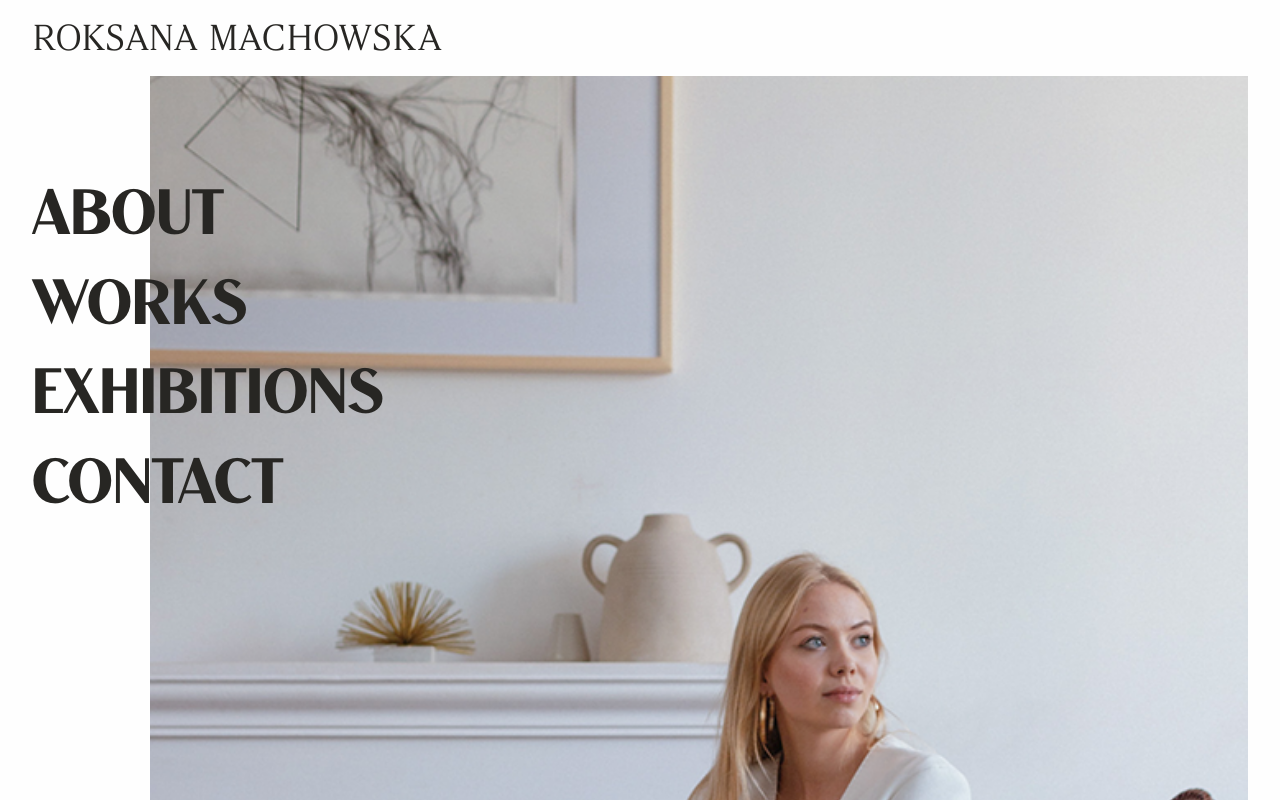
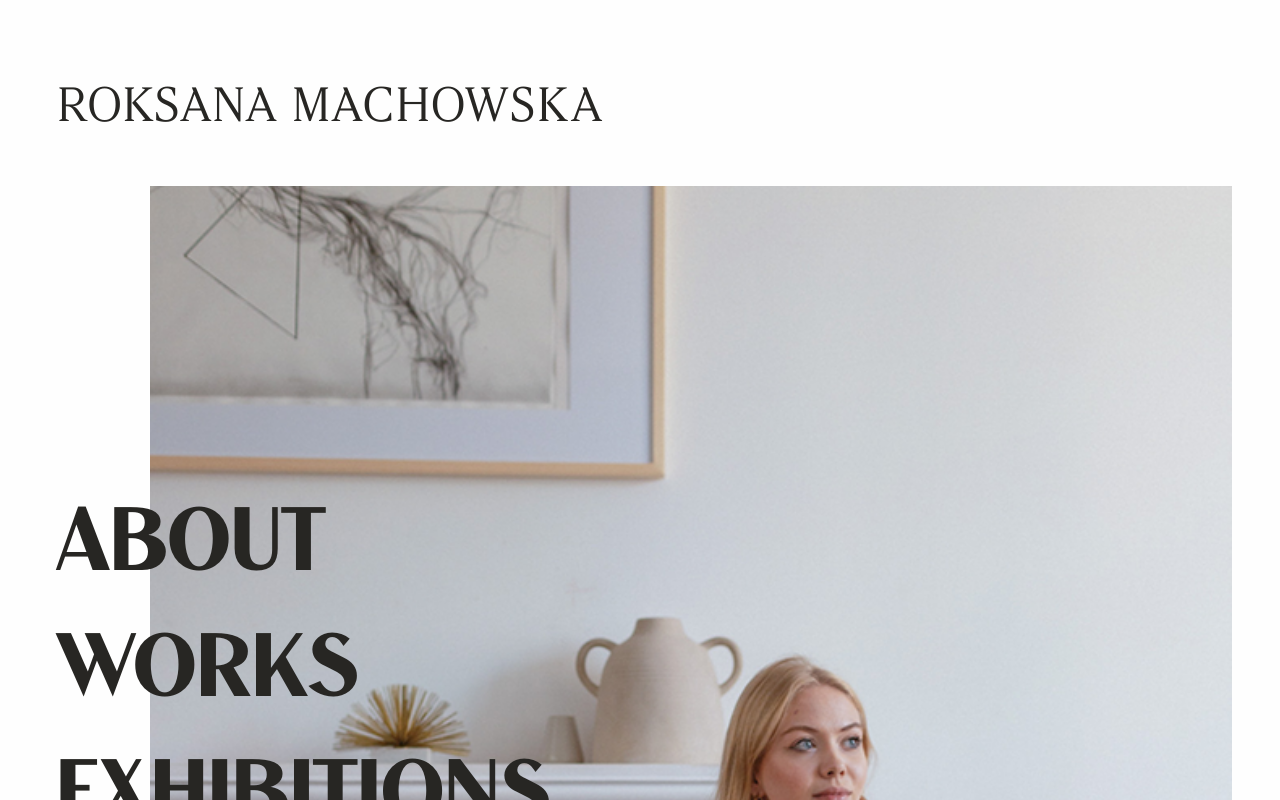
Before and after one commit to jakubziemba/machowska-portfolio, a Next.js app: page / in a window 1280 px wide. Shown: the top 800 px of the page. Built offline with nearby package versions, Linux system fonts and the light colour scheme.

Commit message:
Add viewports

```diff
--- a/components/HomeHeader.module.scss
+++ b/components/HomeHeader.module.scss
@@ -11,3 +11,19 @@
     text-transform: uppercase;
   }
 }
+
+@media only screen and (min-width: 750px) {
+  .header {
+    .home {
+      font-size: 40px;
+    }
+  }
+}
+
+@media only screen and (min-width: 900px) {
+  .header {
+    .home {
+      font-size: 48px;
+    }
+  }
+}
--- a/components/MenuItems/Submenu.module.scss
+++ b/components/MenuItems/Submenu.module.scss
@@ -1,3 +1,9 @@
 .works {
   margin-left: 24px;
 }
+
+@media only screen and (min-width: 668px) {
+  .works {
+    margin-left: 16px;
+  }
+}
--- a/pages/about.module.scss
+++ b/pages/about.module.scss
@@ -13,10 +13,17 @@
 }
 
 @media only screen and (min-width: 668px) {
+  .header {
+    margin-left: 16px;
+    margin-right: 16px;
+    margin-top: 8px;
+  }
   .main {
     display: flex;
     flex-direction: column;
     height: 100%;
+    margin-left: 16px;
+    margin-right: 16px;
 
     .imageContainer {
       display: none;
@@ -28,7 +35,7 @@
     }
 
     .container {
-      margin-left: 200px;
+      margin-left: 210px;
 
       p {
         font-size: 20px;
@@ -37,3 +44,55 @@
     }
   }
 }
+
+@media only screen and (min-width: 750px) {
+  .header {
+    margin-left: 16px;
+    margin-right: 16px;
+  }
+  .main {
+    margin-left: 16px;
+    margin-right: 16px;
+  }
+}
+
+@media only screen and (min-width: 900px) {
+  .header {
+    margin-top: 16px;
+    margin-left: 24px;
+    margin-right: 24px;
+  }
+  .main {
+    margin-left: 24px;
+    margin-right: 24px;
+
+    .menu {
+      li {
+        font-size: 40px;
+      }
+    }
+    .container {
+      margin-left: 250px;
+    }
+  }
+}
+
+@media only screen and (min-width: 1024px) {
+  .header {
+    margin: 16px 24px 24px 24px;
+  }
+
+  .main {
+    margin-left: 32px;
+    margin-right: 32px;
+
+    .menu {
+      li {
+        font-size: 48px;
+      }
+    }
+    .container {
+      margin-left: 300px;
+    }
+  }
+}
--- a/pages/contact.module.scss
+++ b/pages/contact.module.scss
@@ -23,11 +23,18 @@
 }
 
 @media only screen and (min-width: 668px) {
+  .header {
+    margin-left: 16px;
+    margin-right: 16px;
+    margin-top: 8px;
+  }
   .main {
     display: flex;
     flex-direction: column;
     min-height: 50vh;
     height: 100%;
+    margin-left: 16px;
+    margin-right: 16px;
 
     .imageContainer {
       display: none;
@@ -38,7 +45,7 @@
     }
 
     .container {
-      margin-left: 200px;
+      margin-left: 210px;
 
       h2 {
         font-size: 24px;
@@ -50,3 +57,55 @@
     }
   }
 }
+
+@media only screen and (min-width: 750px) {
+  .header {
+    margin-left: 16px;
+    margin-right: 16px;
+  }
+  .main {
+    margin-left: 16px;
+    margin-right: 16px;
+  }
+}
+
+@media only screen and (min-width: 900px) {
+  .header {
+    margin-top: 16px;
+    margin-left: 24px;
+    margin-right: 24px;
+  }
+  .main {
+    margin-left: 24px;
+    margin-right: 24px;
+
+    .menu {
+      li {
+        font-size: 40px;
+      }
+    }
+    .container {
+      margin-left: 250px;
+    }
+  }
+}
+
+@media only screen and (min-width: 1024px) {
+  .header {
+    margin: 16px 24px 24px 24px;
+  }
+
+  .main {
+    margin-left: 32px;
+    margin-right: 32px;
+
+    .menu {
+      li {
+        font-size: 48px;
+      }
+    }
+    .container {
+      margin-left: 300px;
+    }
+  }
+}
--- a/pages/exhibitions.module.scss
+++ b/pages/exhibitions.module.scss
@@ -10,6 +10,7 @@
   .container {
     margin-top: 24px;
     margin-bottom: 48px;
+    text-align: justify;
 
     .heading {
       margin-bottom: 16px;
@@ -25,6 +26,7 @@
           list-style: circle;
           padding-left: 32px;
           padding-right: 16px;
+          margin-left: 4px;
 
           p {
             margin-left: 0;
@@ -44,10 +46,17 @@
 }
 
 @media only screen and (min-width: 668px) {
+  .header {
+    margin-left: 16px;
+    margin-right: 16px;
+    margin-top: 8px;
+  }
   .main {
     display: flex;
     flex-direction: column;
     height: 100%;
+    margin-left: 16px;
+    margin-right: 16px;
 
     .imageContainer {
       display: none;
@@ -59,19 +68,76 @@
     }
 
     .container {
-      margin-left: 200px;
+      margin-left: 210px;
 
       .heading {
         font-size: 28px;
+        margin-top: 0;
       }
 
       h3 {
         font-size: 24px;
       }
 
-      li {
-        font-size: 20px;
+      ul {
+        margin-left: 8px;
+
+        li {
+          font-size: 20px;
+        }
       }
     }
   }
 }
+
+@media only screen and (min-width: 750px) {
+  .header {
+    margin-left: 16px;
+    margin-right: 16px;
+  }
+  .main {
+    margin-left: 16px;
+    margin-right: 16px;
+  }
+}
+
+@media only screen and (min-width: 900px) {
+  .header {
+    margin-top: 16px;
+    margin-left: 24px;
+    margin-right: 24px;
+  }
+  .main {
+    margin-left: 24px;
+    margin-right: 24px;
+
+    .menu {
+      li {
+        font-size: 40px;
+      }
+    }
+    .container {
+      margin-left: 260px;
+    }
+  }
+}
+
+@media only screen and (min-width: 1024px) {
+  .header {
+    margin: 16px 24px 24px 24px;
+  }
+
+  .main {
+    margin-left: 32px;
+    margin-right: 32px;
+
+    .menu {
+      li {
+        font-size: 48px;
+      }
+    }
+    .container {
+      margin-left: 310px;
+    }
+  }
+}
--- a/pages/home.module.scss
+++ b/pages/home.module.scss
@@ -5,14 +5,16 @@
 }
 
 @media only screen and (min-width: 668px) {
+  .header {
+    margin-top: 24px;
+    margin-left: 16px;
+  }
+
   .main {
     display: flex;
     flex-direction: column;
     height: 100%;
-
-    .header {
-      margin-left: 16px;
-    }
+    margin-top: 36px;
 
     .imageContainer {
       margin-left: 150px;
@@ -23,6 +25,7 @@
       display: flex;
       position: fixed;
       margin-left: 16px;
+      margin-top: 72px;
 
       li {
         font-size: 64px;
@@ -30,3 +33,46 @@
     }
   }
 }
+
+@media only screen and (min-width: 750px) {
+  .main {
+    .menu {
+      margin-top: 90px;
+
+      li {
+        font-size: 72px;
+      }
+    }
+  }
+}
+
+@media only screen and (min-width: 850px) {
+  .main {
+    .menu {
+      margin-top: 120px;
+
+      li {
+        font-size: 80px;
+      }
+    }
+  }
+}
+
+@media only screen and (min-width: 950px) {
+  .header {
+    margin-left: 40px;
+  }
+  .main {
+    .imageContainer {
+      margin-right: 48px;
+    }
+    .menu {
+      margin-top: 200px;
+      margin-left: 40px;
+
+      li {
+        font-size: 90px;
+      }
+    }
+  }
+}
```
